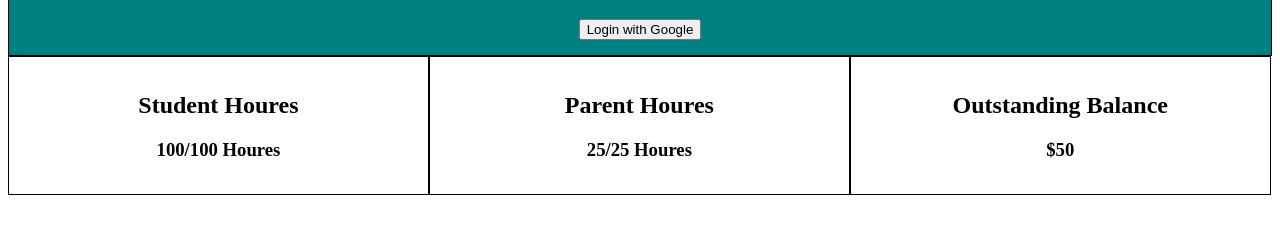
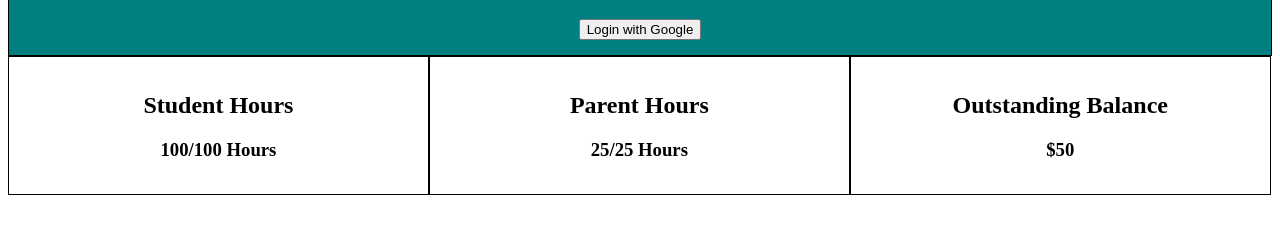
Before and after one commit to ChromeCorps/Senior-Capstone-Project, a plain HTML site: page Index/index.html in a window 1280 px wide. Shown: the part 85-318 px from the top of the page. Drawn offline with Linux system fonts and the light colour scheme; some packages are replaced by stand-ins of ours.

Commit message:
Update index.html

```diff
--- a/Index/index.html
+++ b/Index/index.html
@@ -27,13 +27,13 @@
         </div>
 
         <div class="student-houres">
-            <h2>Student Houres</h2>
-            <h3>100/100 Houres</h3>
+            <h2>Student Hours</h2>
+            <h3>100/100 Hours</h3>
         </div>
 
         <div class="parent-houres">
-            <h2>Parent Houres</h2>
-            <h3>25/25 Houres</h3>
+            <h2>Parent Hours</h2>
+            <h3>25/25 Hours</h3>
         </div>
 
         <div class="balance">
```
